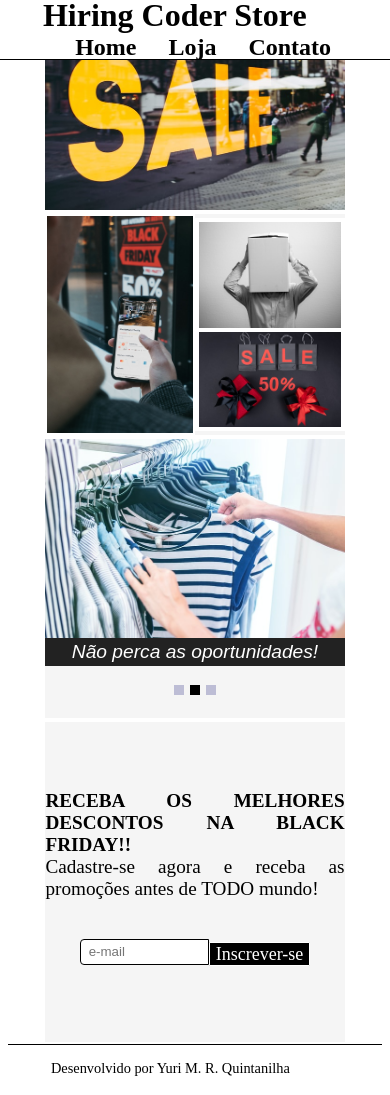
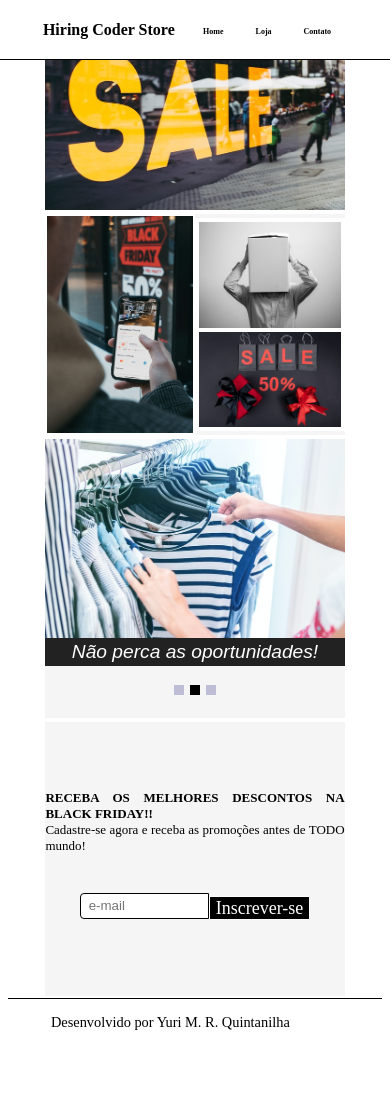
Before and after one commit to Yuri-MRQ/landing-page, a React (Create React App) app in the folder black-friday-landing/: page / in a window 390 px wide. After the commit the page ends 1049 px from the top, so only its background shows below. Built offline with nearby package versions, Linux system fonts and the light colour scheme; some icons are missing.

Commit message:
insert media query for window size

```diff
--- a/black-friday-landing/src/pages/home/style.js
+++ b/black-friday-landing/src/pages/home/style.js
@@ -11,6 +11,14 @@ export const Links = styled(Link)`
     text-decoration: none;
     font-weight: bold;
 
+    @media (max-width: 734px){
+        font-size: 1em;
+    }
+
+    @media (max-width: 538px){
+        font-size: .5em;
+    }
+
     &:hover {
         color: #92a8d1;
     }
@@ -21,6 +29,14 @@ export const companyNameTop = styled.h3`
     margin: 0px 0px 0px 11vw;
     display: inline;
     font-size: 2em;
+
+    @media (max-width: 734px){
+        font-size: 1.4em;
+    }
+
+    @media (max-width: 734px){
+        font-size: 1em;
+    }
 `
 export const linksTopNav = styled.div`
     margin: 0 11vw .2vw auto;
@@ -266,6 +282,16 @@ export const Textsign = styled.p`
     display: flex;
     font-size: larger;
     padding: 0 0 4vh 0;
+
+    @media (max-width: 700px){
+        font-size: medium;
+    }
+    @media (max-width: 600px){
+        font-size: small;
+    }
+    @media (max-width: 600px){
+        font-size: small;
+    }
 `
 export const Textsign2 = styled.p`
     margin: auto;
@@ -273,6 +299,13 @@ export const Textsign2 = styled.p`
     display: flex;
     font-size: larger;
     padding: 8vh 0 0 0;
+
+    @media (max-width: 700px){
+        font-size: medium;
+    }
+    @media (max-width: 600px){
+        font-size: small;
+    }
 `
 export const figCaption = styled.figcaption`
     background-color: #222;
```
